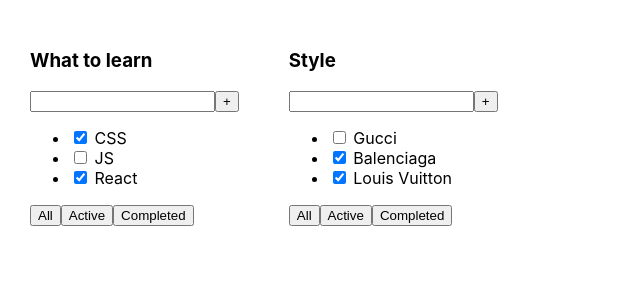
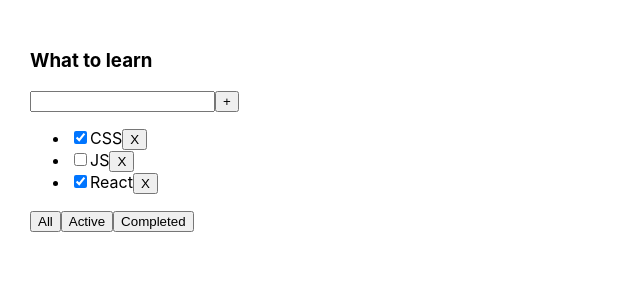
Before and after one commit to Alexander3578/1-todolist, a React (Create React App) app: page / in a window 1280 px wide. Shown: the top 300 px of the page, without its empty margins (0-640 px from the left). Built offline with nearby package versions, Linux system fonts and the light colour scheme.

Commit message:
TodoList after second Lesson

```diff
--- a/src/App.tsx
+++ b/src/App.tsx
@@ -1,30 +1,48 @@
-import React from 'react'
+import React, {useState} from 'react'
 import './App.css';
-import {Todolist} from "./Todolist";
+import {Todolist} from './Todolist';
 
-export type TaskProps = {
+const todoListTitle: string = 'What to learn';
+
+export type TaskType = {
     title: string,
     id: number,
     isDone: boolean
 }
 
-const task1 : TaskProps[] = [
-    {title: 'CSS', id: 1, isDone: true},
-    {title: 'JS', id: 2, isDone: false},
-    {title: 'React', id: 3, isDone: true},
-]
-
-const task2 : Array<TaskProps> = [
-    {title: 'Gucci', id: 1, isDone: false},
-    {title: 'Balenciaga', id: 2, isDone: true},
-    {title: 'Louis Vuitton', id: 3, isDone: true},
-]
+export type FilterValuesType = 'all' | 'active' | 'completed';
 
 function App() {
+
+    const [tasks, setTasks] = useState<TaskType[]>([
+        {title: 'CSS', id: 1, isDone: true},
+        {title: 'JS', id: 2, isDone: false},
+        {title: 'React', id: 3, isDone: true},
+    ])
+
+    const removeTask = (id: number) => {
+        const tasksAfterRemoving: TaskType[] = tasks.filter((task: TaskType) => task.id !== id)
+        setTasks(tasksAfterRemoving)
+    }
+
+    const [filter, setFilter] = useState<FilterValuesType>('all');
+
+    const changeFilter = (newFilterValue: FilterValuesType) => {
+        setFilter(newFilterValue);
+    }
+
+    const filteredTasks: TaskType[] = (filter === 'active' ?
+        tasks.filter((task: TaskType) => !task.isDone) :
+        filter === 'completed' ?
+        tasks.filter((task: TaskType) => task.isDone) :
+        tasks)
+
     return (
         <div className="App">
-            <Todolist title = 'What to learn' task={task1}/>
-            <Todolist title = 'Style' task={task2}/>
+            <Todolist title={todoListTitle}
+                      tasks={filteredTasks}
+                      removeTask={removeTask}
+                      changeFilter={changeFilter}/>
         </div>
     );
 }
--- a/src/Todolist.tsx
+++ b/src/Todolist.tsx
@@ -1,28 +1,45 @@
 import React from 'react';
-import {TaskProps} from "./App";
+import {FilterValuesType, TaskType} from './App';
 
 type TodolistPropsType = {
     title: string,
-    task: Array<TaskProps>
+    tasks: Array<TaskType>
+    removeTask: (id:number) => void
+    changeFilter: (newFilterValue: FilterValuesType) => void
 }
 
 export const Todolist:React.FC<TodolistPropsType> = (props: TodolistPropsType) => {
+    const {title, tasks, removeTask, changeFilter, ...restProps} = props
+
+    const tasksList:Array<JSX.Element> = tasks.map((task:TaskType) => {
+        const onClickRemoveTaskHandler = () => {
+            removeTask(task.id);
+        }
+        return (
+            <li><input type="checkbox" checked={task.isDone}/>
+                <span>{task.title}</span>
+                <button onClick={onClickRemoveTaskHandler}>X</button>
+            </li>
+        )
+    })
+
+    const onClickSetAllFilterHandler = () => {changeFilter('all');}
+    const onClickSetCheckedFilterHandler = () => {changeFilter('completed');}
+
     return (
         <div>
-            <h3>{props.title}</h3>
+            <h3>{title}</h3>
             <div>
                 <input/>
                 <button>+</button>
             </div>
             <ul>
-                <li><input type="checkbox" checked={props.task[0].isDone}/> <span>{props.task[0].title}</span></li>
-                <li><input type="checkbox" checked={props.task[1].isDone}/> <span>{props.task[1].title}</span></li>
-                <li><input type="checkbox" checked={props.task[2].isDone}/> <span>{props.task[2].title}</span></li>
+                {tasksList}
             </ul>
             <div>
-                <button>All</button>
-                <button>Active</button>
-                <button>Completed</button>
+                <button onClick={onClickSetAllFilterHandler}>All</button>
+                <button onClick={() => {changeFilter('active')}}>Active</button>
+                <button onClick={onClickSetCheckedFilterHandler}>Completed</button>
             </div>
         </div>
     );
```
